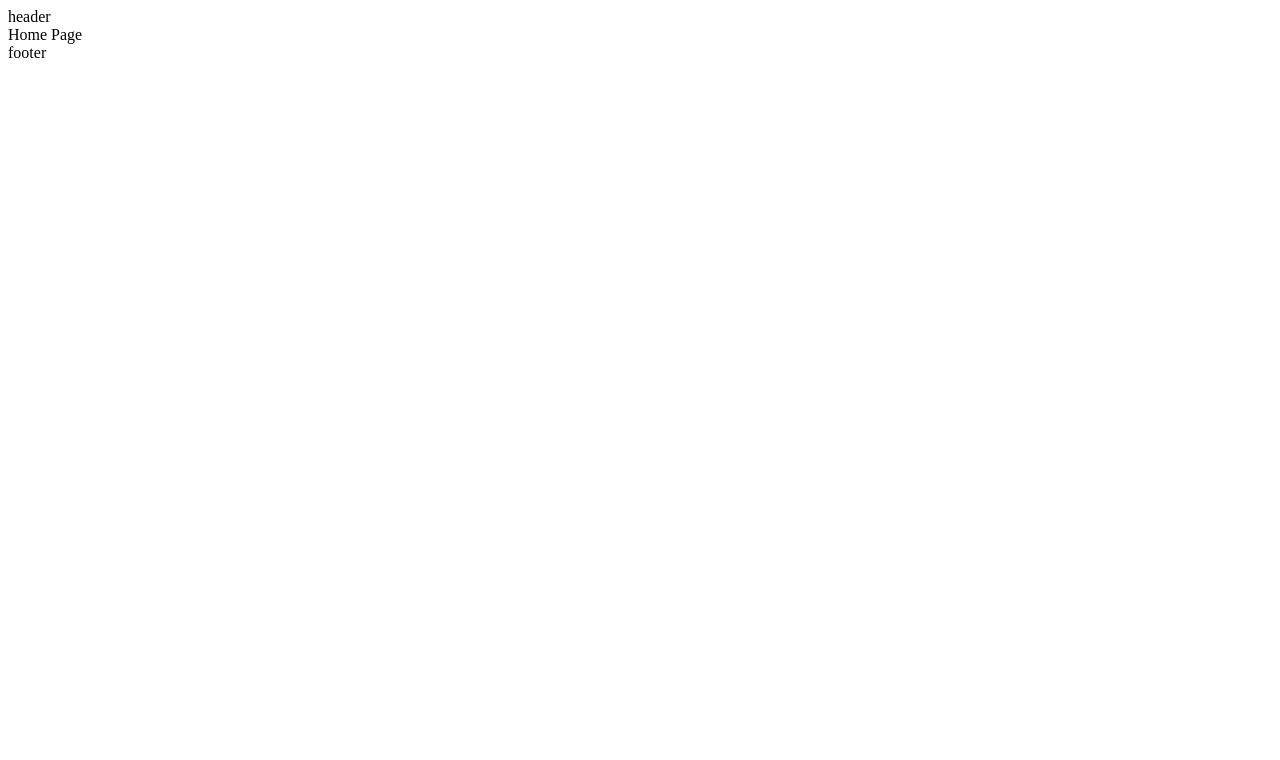
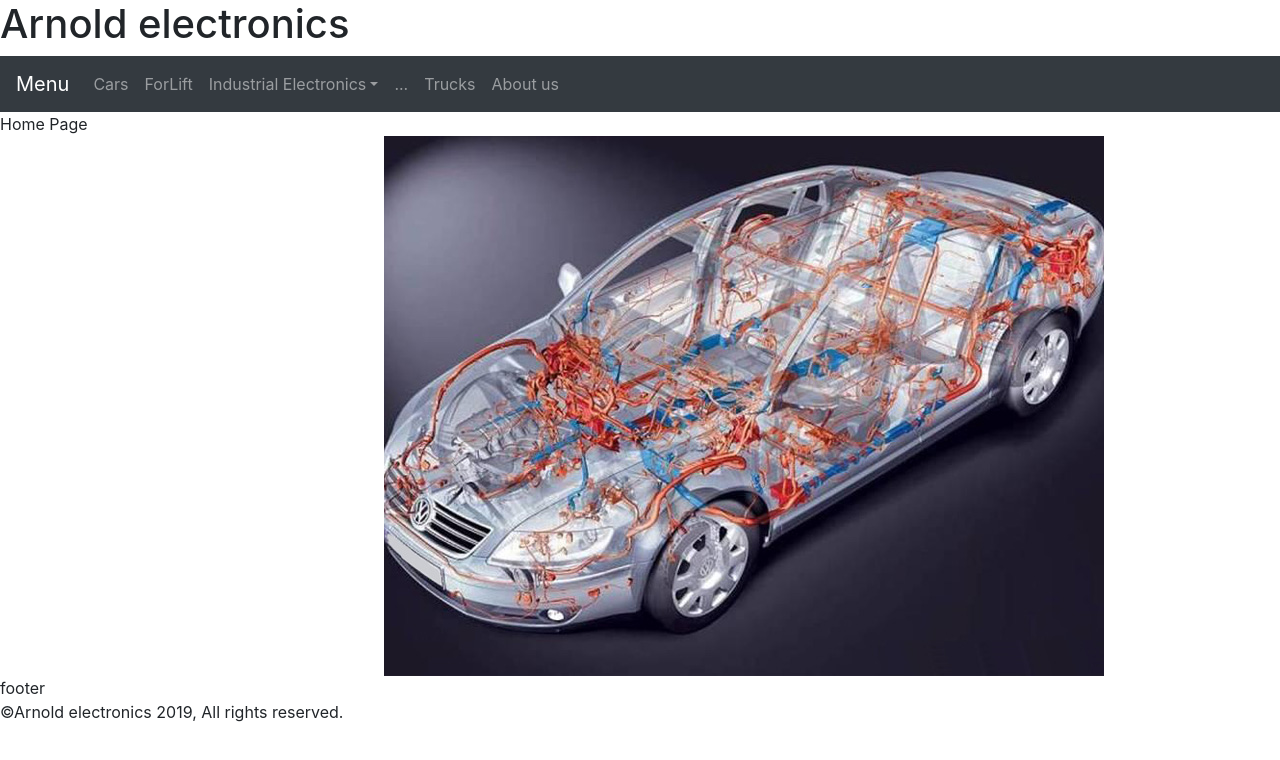
Before and after one commit to avborik/arnold_electro, a React app: page / in a window 1280 px wide. Built offline with nearby package versions, Linux system fonts and the light colour scheme.

Commit message:
navbar, pages, links

```diff
--- a/package.json
+++ b/package.json
@@ -3,7 +3,9 @@
   "version": "0.1.0",
   "private": true,
   "dependencies": {
+    "bootstrap": "^4.3.1",
     "react": "^16.8.6",
+    "react-bootstrap": "^1.0.0-beta.8",
     "react-dom": "^16.8.6",
     "react-router-dom": "^5.0.0",
     "react-scripts": "3.0.0",
--- a/public/index.html
+++ b/public/index.html
@@ -10,7 +10,15 @@
       user's mobile device or desktop. See https://developers.google.com/web/fundamentals/web-app-manifest/
     -->
     <link rel="manifest" href="%PUBLIC_URL%/manifest.json" />
+
+    <link
+  rel="stylesheet"
+  href="https://maxcdn.bootstrapcdn.com/bootstrap/4.3.1/css/bootstrap.min.css"
+  integrity="sha384-ggOyR0iXCbMQv3Xipma34MD+dH/1fQ784/j6cY/iJTQUOhcWr7x9JvoRxT2MZw1T"
+  crossorigin="anonymous"
+/>
     <!--
+
       Notice the use of %PUBLIC_URL% in the tags above.
       It will be replaced with the URL of the `public` folder during the build.
       Only files inside the `public` folder can be referenced from the HTML.
@@ -19,6 +27,7 @@
       work correctly both with client-side routing and a non-root public URL.
       Learn how to configure a non-root public URL by running `npm run build`.
     -->
+
     <title>Arnold Electronics</title>
   </head>
   <body>
@@ -34,5 +43,6 @@
       To begin the development, run `npm start` or `yarn start`.
       To create a production bundle, use `npm run build` or `yarn build`.
     -->
+
   </body>
 </html>
--- /dev/null
+++ b/src/components/Home/home.module.css
@@ -0,0 +1,3 @@
+.img_main{
+   padding-left: 30%;
+}
--- a/src/components/Pages/Car/index.js
+++ b/src/components/Pages/Car/index.js
@@ -0,0 +1,11 @@
+import React from 'react';
+
+const Navigation = () => {
+    return (
+        <div>
+        Cars page
+</div>
+
+    )
+}
+export default Navigation;
--- a/src/components/footer/footer.js
+++ b/src/components/footer/footer.js
@@ -6,7 +6,12 @@ import {CURRENT_YEAR} from '../../config';
 
 const footer = () => (
 
-    <div>footer</div>
+    <div>footer
+        <div className={styles.right}>
+        &copy;Arnold electronics {CURRENT_YEAR}, All rights reserved.
+            </div>
+    </div>
+
     )
 
 export default footer;
--- a/src/components/header/header.js
+++ b/src/components/header/header.js
@@ -3,14 +3,17 @@ import style from './header.module.css'
 import { Link } from 'react-router-dom';
 
 
-//import SideNav from './Sidenav/sidenav';
+import Nav from './nav/nav';
 
 const Header = (props) => {
 
 
     return (
         <header >
-           header
+
+           <div className="logo-wrapper"><h1 className="logo-text">Arnold electronics</h1></div>
+           <Nav/>
+
         </header>
     )
 }
--- a/src/components/header/nav/nav.js
+++ b/src/components/header/nav/nav.js
@@ -0,0 +1,31 @@
+import React from 'react';
+import Navbar from 'react-bootstrap/Navbar';
+import NavDropdown from 'react-bootstrap/NavDropdown';
+import Nav from 'react-bootstrap/Nav';
+import 'bootstrap/dist/css/bootstrap.css';
+
+const Navigation = () => {
+    return (
+        <div>
+        <Navbar collapseOnSelect expand="lg" bg="dark" variant="dark">
+  <Navbar.Brand href="/">Menu</Navbar.Brand>
+  <Navbar.Toggle aria-controls="responsive-navbar-nav" />
+  <Navbar.Collapse id="responsive-navbar-nav">
+    <Nav className="mr-auto">
+      <Nav.Link href="/cars">Cars</Nav.Link>
+      <Nav.Link href="/forlifts">ForLift</Nav.Link>
+      <NavDropdown title="Industrial Electronics" id="collasible-nav-dropdown">
+        <NavDropdown.Item href="/industrial">Indusstrial Electronics</NavDropdown.Item>
+        <NavDropdown.Item href="/heavy">Heavy Electronics</NavDropdown.Item>
+      </NavDropdown>
+      <Nav.Link href="#">...</Nav.Link>
+      <Nav.Link href="/truck">Trucks</Nav.Link>
+      <Nav.Link href="/about">About us</Nav.Link>
+    </Nav>
+  </Navbar.Collapse>
+</Navbar>
+</div>
+
+    )
+}
+export default Navigation;
--- a/src/components/home/home.js
+++ b/src/components/home/home.js
@@ -1,11 +1,13 @@
 import React from 'react';
 
-
+import styles from './home.module.css'
 
 const Home = () =>{
     return(
         <div>
             Home Page
+            <div className={styles.img_main}><img src="images/car.jpg" /></div>
+
         </div>
     )
 }
--- a/src/config.js
+++ b/src/config.js
@@ -0,0 +1,8 @@
+const CURRENT_YEAR = (new Date()).getFullYear()
+
+const URL='http://localhost:3004';
+
+export {
+    CURRENT_YEAR,
+    URL
+}
--- a/src/index.js
+++ b/src/index.js
@@ -2,6 +2,7 @@ import React from 'react';
 import ReactDOM from 'react-dom';
 import {BrowserRouter} from 'react-router-dom';
 import Routes from './routes';
+import 'bootstrap/dist/css/bootstrap.css';
 
 
 const App = () =>{
--- a/src/routes.js
+++ b/src/routes.js
@@ -4,6 +4,7 @@ import {Route, Switch} from 'react-router-dom';
 
 import Home from './components/Home/home';
 import Layout from './hoc/Layout/layout';
+import Cars from './components/Pages/Car/index';
 
 
 class Routes extends Component {
@@ -13,7 +14,7 @@ class Routes extends Component {
             <Layout>
                 <Switch>
                     <Route path="/" exact component={Home}/>
-
+                    <Route path="/cars" exact component={Cars}/>
                 </Switch>
             </Layout>
         )
```
Also changed, not shown: public/images/car.jpg (added), src/components/header/nav/nav_items.js (deleted), 1 other file.
